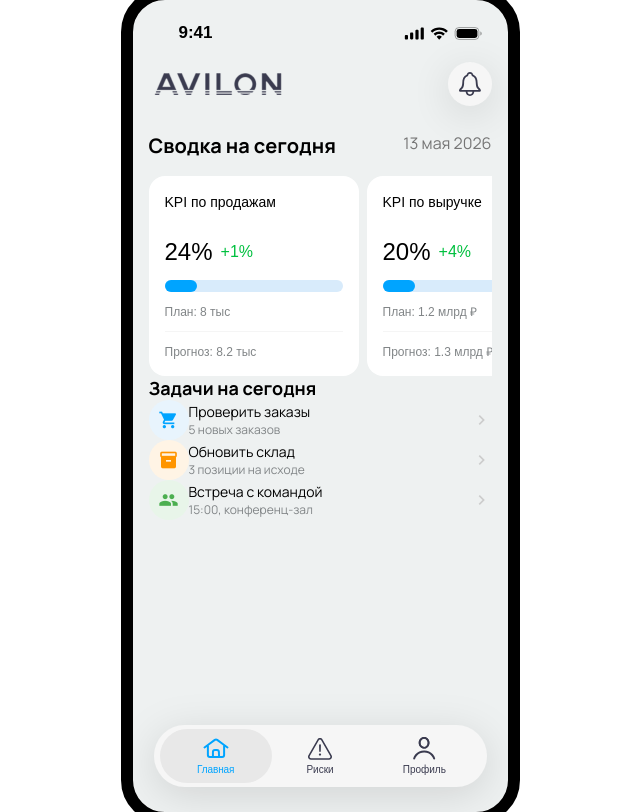
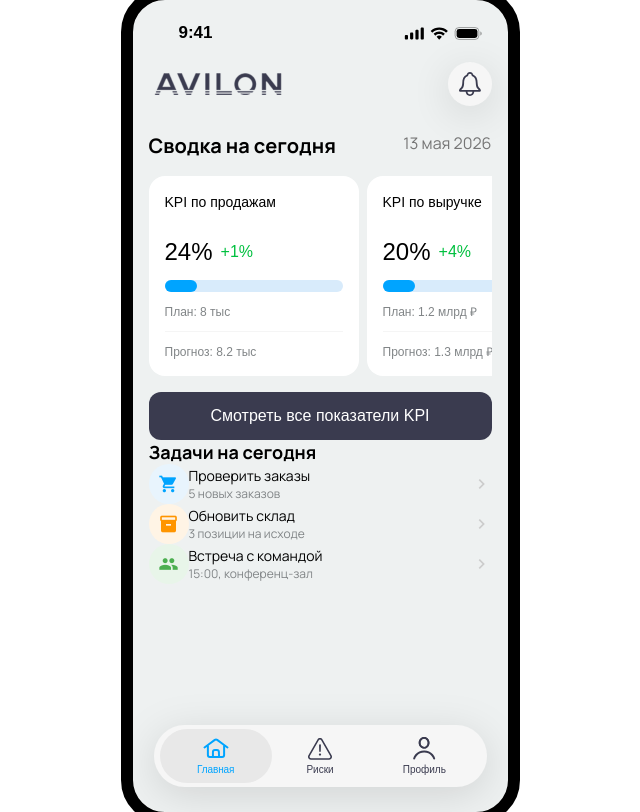
Before and after one commit to dzhuchkov-spider/avilon, a React (Vite) app: page / in a window 1280 px wide. Shown: the whole page, without its empty margins (320-960 px from the left). Built offline with nearby package versions, Linux system fonts and the light colour scheme.

Commit message:
KPI block done

```diff
--- a/src/App.tsx
+++ b/src/App.tsx
@@ -151,6 +151,15 @@ function App() {
                 </div>
               </div>
             </div>
+
+            {/* Button */}
+            <div style={{ marginTop: '16px' }}>
+              <div className="bg-[#3a3b4f] content-stretch flex items-center justify-center px-[16px] py-[12px] relative rounded-[12px] size-full">
+                <p className="[word-break:break-word] font-['Manrope:SemiBold',sans-serif] font-semibold leading-[24px] relative shrink-0 text-[16px] text-white whitespace-nowrap" style={{ color: '#FFFFFF' }}>
+                  Смотреть все показатели KPI
+                </p>
+              </div>
+            </div>
           </div>
 
           {/* Tasks Section */}
```
